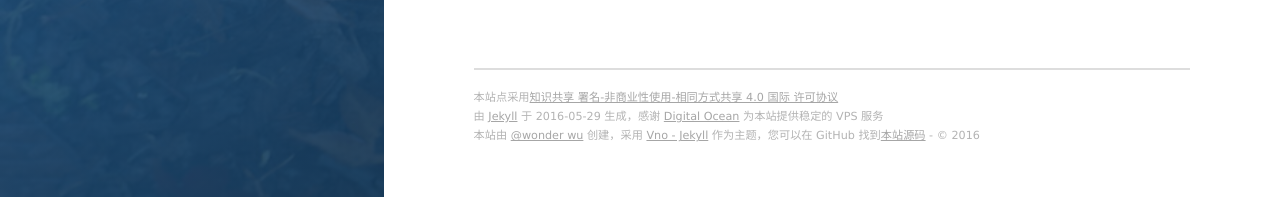
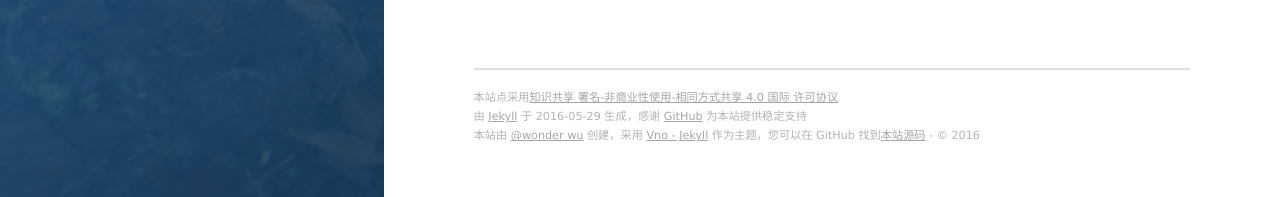
Before and after one commit to wonder-wu/one-g.github.io, a Jekyll site: the page built from _posts/2016-02-15-sample-post.markdown, in a window 1280 px wide and 1232 px high. Shown: the part 1032-1229 px from the top of the window. Built offline with Jekyll 4.4.1, drawn with Linux system fonts in a browser that asks for light colours; nearby versions of some CDN libraries; Markdown is read by kramdown in place of the engine named in the settings; comment, search, counter and statistics services are not loaded.

Commit message:
Update footer.html

```diff
--- a/_includes/footer.html
+++ b/_includes/footer.html
@@ -1,7 +1,7 @@
 <section class="footer">
     <footer>
     	<span class="footer__copyright">本站点采用<a href="http://creativecommons.org/licenses/by-nc-sa/4.0/">知识共享 署名-非商业性使用-相同方式共享 4.0 国际 许可协议</a></span>
-        <span class="footer__copyright">由 <a href="https://jekyllrb.com">Jekyll</a> 于 {{ site.time | date: "%F" }} 生成，感谢 <a href="https://www.digitalocean.com/?refcode=30ed2d146762">Digital Ocean</a> 为本站提供稳定的 VPS 服务</span>
+        <span class="footer__copyright">由 <a href="https://jekyllrb.com">Jekyll</a> 于 {{ site.time | date: "%F" }} 生成，感谢 <a href="github.com">GitHub</a> 为本站提供稳定支持</span>
         <span class="footer__copyright">本站{% if site.creator %}由 {{site.creator}} 创建，{% endif %}采用 <a href="https://github.com/onevcat/vno-jekyll">Vno - Jekyll</a> 作为主题，您可以在 GitHub 找到<a href="https://github.com/onevcat/OneV-s-Den">本站源码</a> - &copy; {{site.time | date: "%Y"}}</span>
     </footer>
 </section>
```
